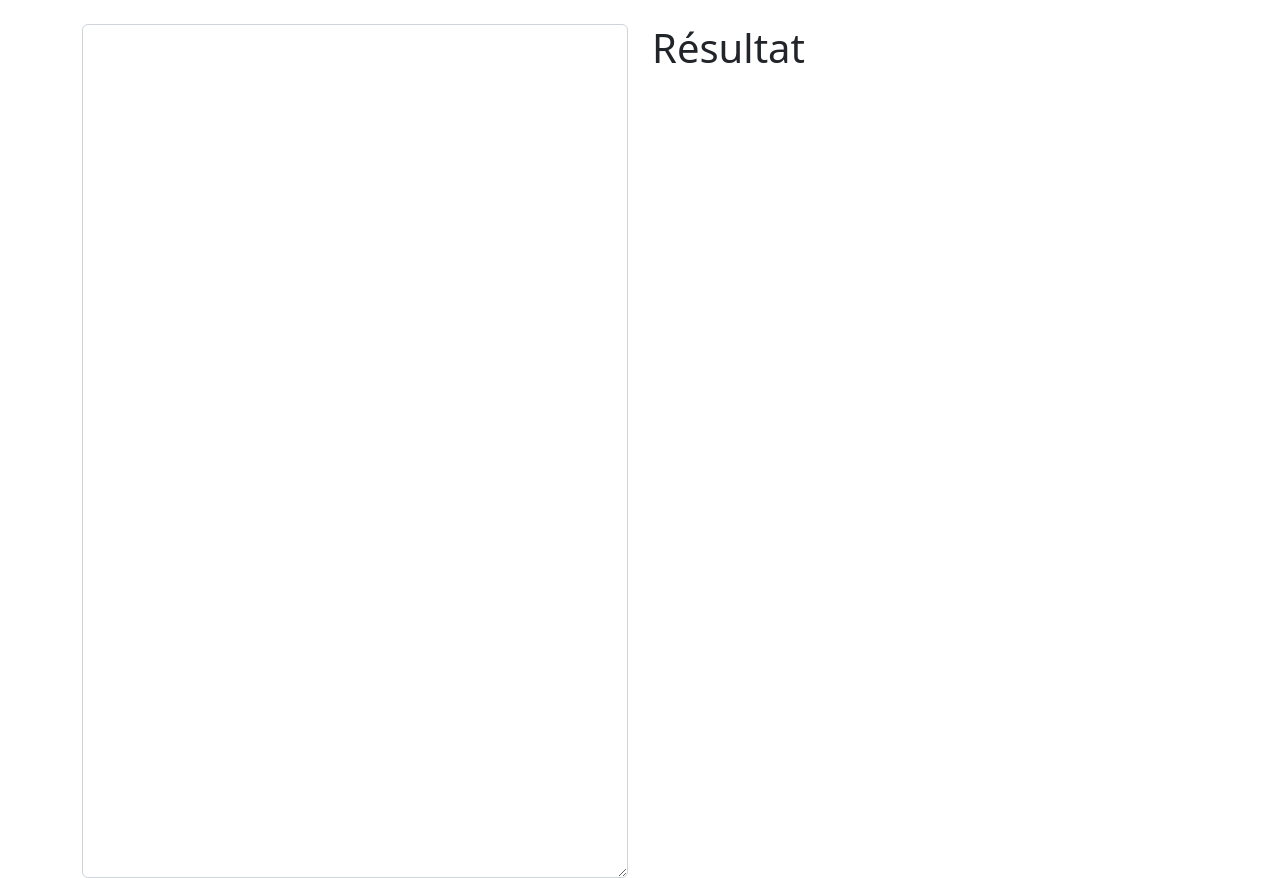
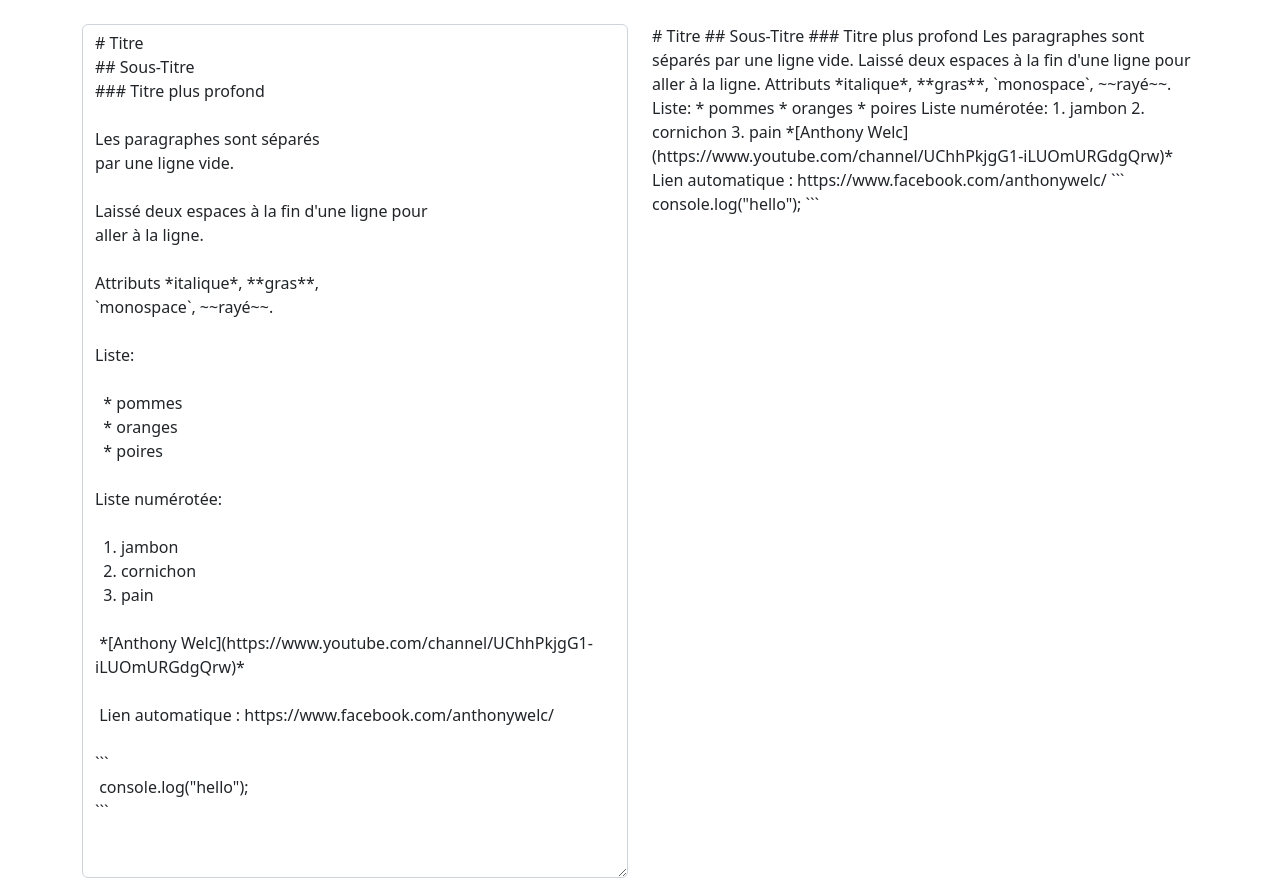
Before and after one commit to anassRio/react16-guide-section3, a React (Create React App) app: page / in a window 1280 px wide. Built offline with nearby package versions, Linux system fonts and the light colour scheme.

Commit message:
Importer du JS perso

```diff
--- a/src/App.js
+++ b/src/App.js
@@ -1,14 +1,19 @@
 import "./App.css";
+import { sampleText } from "./sampleText";
 
 function App() {
   return (
     <div className="container">
       <div className="row">
         <div className="col-sm-6">
-          <textarea className="form-control" rows="35"></textarea>
+          <textarea
+            value={sampleText}
+            className="form-control"
+            rows="35"
+          ></textarea>
         </div>
         <div className="col-sm-6">
-          <h1>Résultat</h1>
+          <div>{sampleText}</div>
         </div>
       </div>
     </div>
```
Also changed, not shown: src/sampleText.js (added, +1 -0 lines).
